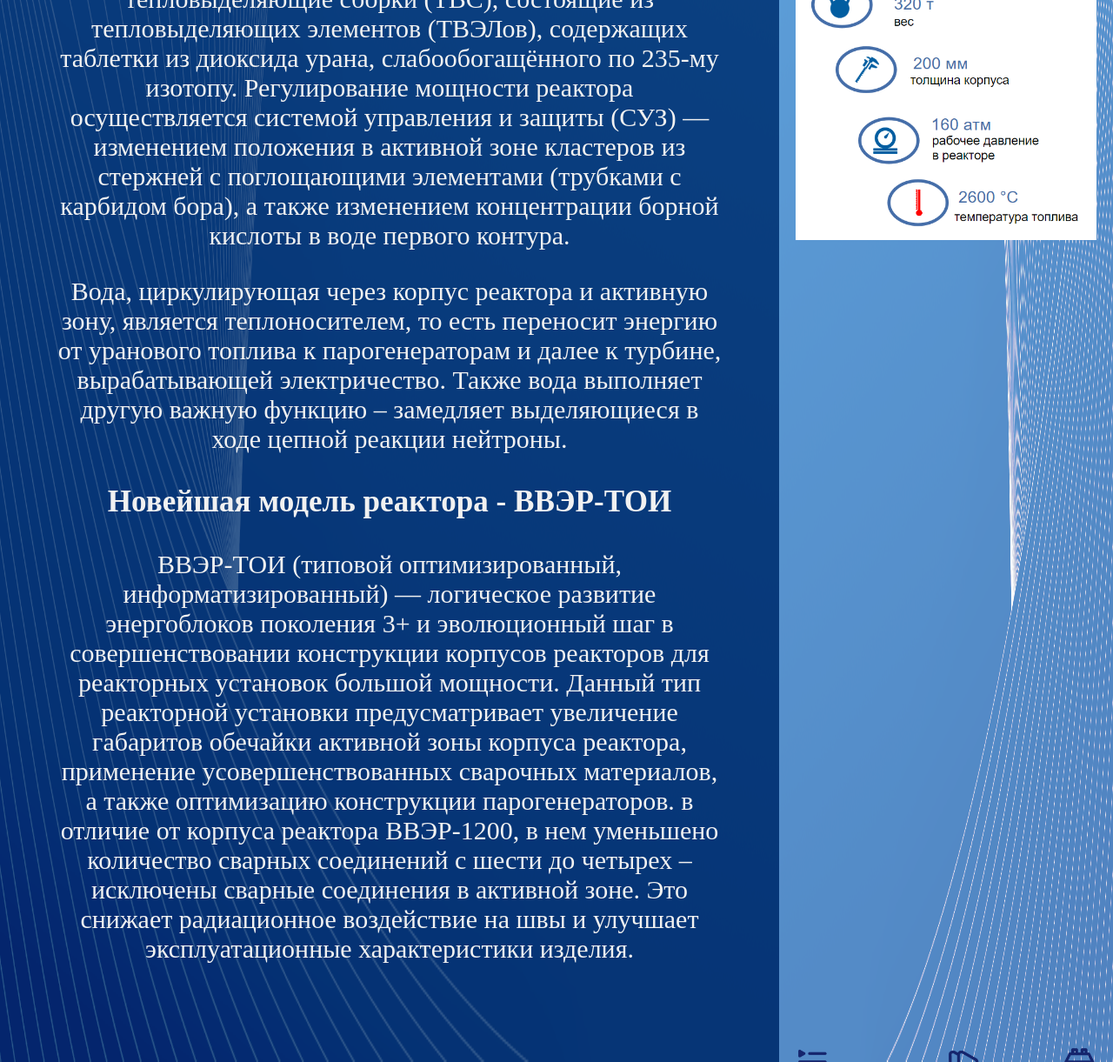
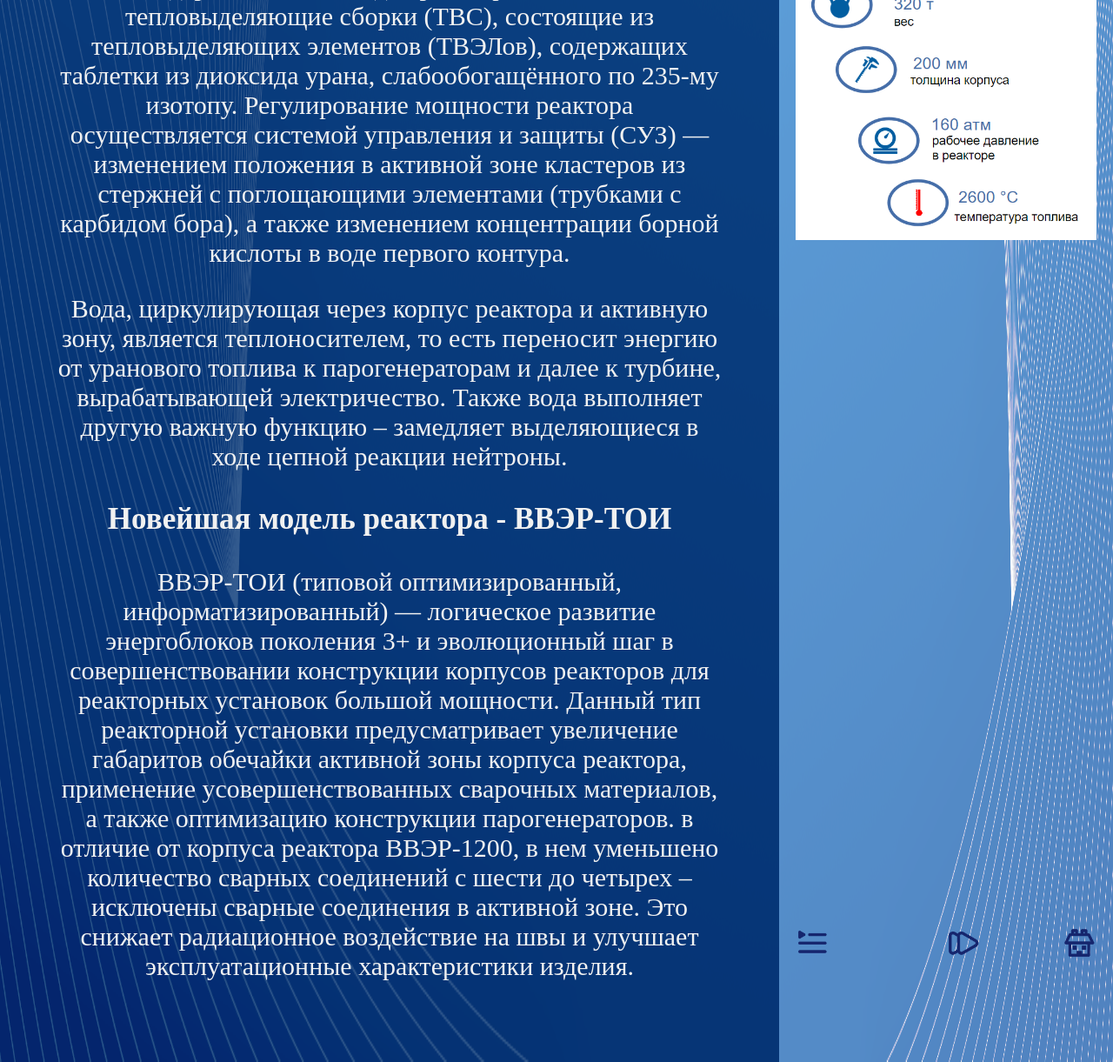
Before and after one commit to WetSock/atomic, a Django app: page /Demonstration/1.html in a window 1280 px wide. Shown: the part 732-1953 px from the top of the page at 87% size. Run offline with Django 3.2, Linux system fonts and the light colour scheme.

Commit message:
Удалил тег content, который только мешался

```diff
--- a/atom/atom_app/static/css/Scenario1/style.css
+++ b/atom/atom_app/static/css/Scenario1/style.css
@@ -11,6 +11,7 @@ body {
   width: 30%;
   position: fixed;
   z-index: 1;
+  padding-top: 20px;
   overflow-x: hidden;
 }
 
@@ -31,7 +32,6 @@ body {
   height: 90%;
   top: 0%;
   overflow-y: scroll;
-  padding-top: 20px;
 }
 
 .down {
@@ -39,6 +39,7 @@ body {
   height: 10%;
   bottom: 0%;
 }
+
 
 .centered {
   text-align: center;
@@ -55,12 +56,6 @@ body {
   top: 0%;
   left: 0%;
   transform: none;
-}
-.content {
-  position: absolute;
-  bottom: 0%;
-  left: 0%;
-  width: 100%;
 }
 
 .main-text {
--- a/atom/atom_app/templates/atom_app/Scenario1/Demonstration/1.html
+++ b/atom/atom_app/templates/atom_app/Scenario1/Demonstration/1.html
@@ -59,7 +59,6 @@
             </div>
         </div>
         <div class="split down">
-            <div class="content">
             <div class="menu">
                 <input id="menuButton" type="image" src="{% static 'images/menuu.png' %}" onclick="openNav()">
             </div>
@@ -71,7 +70,6 @@
             </div>
         </div>
     </div>
-    </div>
 
     <script type="text/javascript" src="{% static 'js/Scenario1/myscripts.js' %}"></script>
 
--- a/atom/atom_app/templates/atom_app/Scenario1/Demonstration/2.html
+++ b/atom/atom_app/templates/atom_app/Scenario1/Demonstration/2.html
@@ -53,7 +53,6 @@
             </div>
         </div>
         <div class="split down">
-            <div class="content">
             <div class="menu">
                 <input id="menuButton" type="image" src="{% static 'images/menuu.png' %}" onclick="openNav()">
             </div>
@@ -68,7 +67,6 @@
             </div>
         </div>
     </div>
-    </div>
 
   <script type="text/javascript" src="{% static 'js/Scenario1/myscripts.js' %}"></script>
 
--- a/atom/atom_app/templates/atom_app/Scenario1/Demonstration/3.html
+++ b/atom/atom_app/templates/atom_app/Scenario1/Demonstration/3.html
@@ -52,7 +52,6 @@
             </div>
         </div>
         <div class="split down">
-            <div class="content">
             <div class="menu">
                 <input id="menuButton" type="image" src="{% static 'images/menuu.png' %}" onclick="openNav()">
             </div>
@@ -67,7 +66,6 @@
             </div>
         </div>
     </div>
-    </div>
 
     <script type="text/javascript" src="{% static 'js/Scenario1/myscripts.js' %}"></script>
 
--- a/atom/atom_app/templates/atom_app/Scenario1/Demonstration/4.html
+++ b/atom/atom_app/templates/atom_app/Scenario1/Demonstration/4.html
@@ -53,7 +53,6 @@
 
 
         <div class="split down">
-            <div class="content">
             <div class="menu">
                 <input id="menuButton" type="image" src="{% static 'images/menuu.png' %}" onclick="openNav()">
             </div>
@@ -68,7 +67,6 @@
             </div>
         </div>
     </div>
-    </div>
 
     <script type="text/javascript" src="{% static 'js/Scenario1/myscripts.js' %}"></script>
 
--- a/atom/atom_app/templates/atom_app/Scenario1/Demonstration/5.html
+++ b/atom/atom_app/templates/atom_app/Scenario1/Demonstration/5.html
@@ -51,7 +51,6 @@
             </div>
         </div>
         <div class="split down">
-            <div class="content">
             <div class="menu">
                 <input id="menuButton" type="image" src="{% static 'images/menuu.png' %}" onclick="openNav()">
             </div>
@@ -64,7 +63,6 @@
             <div class="return">
                 <input id="homeButton" type="image" src="{% static 'images/home.png' %}" onclick="location.href='/';"/>
             </div>
-            </div>
         </div>
     </div>
 
--- a/atom/atom_app/templates/atom_app/Scenario1/Demonstration/6.html
+++ b/atom/atom_app/templates/atom_app/Scenario1/Demonstration/6.html
@@ -54,7 +54,6 @@
             </div>
         </div>
         <div class="split down">
-            <div class="content">
             <div class="menu">
                 <input id="menuButton" type="image" src="{% static 'images/menuu.png' %}" onclick="openNav()">
             </div>
@@ -67,7 +66,6 @@
             <div class="return">
                 <input id="homeButton" type="image" src="{% static 'images/home.png' %}" onclick="location.href='/';"/>
             </div>
-            </div>
         </div>
     </div>
 
--- a/atom/atom_app/templates/atom_app/Scenario1/Demonstration/7.html
+++ b/atom/atom_app/templates/atom_app/Scenario1/Demonstration/7.html
@@ -51,7 +51,6 @@
             </div>
         </div>
         <div class="split down">
-            <div class="content">
             <div class="menu">
                 <input id="menuButton" type="image" src="{% static 'images/menuu.png' %}" onclick="openNav()">
             </div>
@@ -64,7 +63,6 @@
             <div class="return">
                 <input id="homeButton" type="image" src="{% static 'images/home.png' %}" onclick="location.href='/';"/>
             </div>
-            </div>
         </div>
     </div>
 
--- a/atom/atom_app/templates/atom_app/Scenario1/Demonstration/8.html
+++ b/atom/atom_app/templates/atom_app/Scenario1/Demonstration/8.html
@@ -56,7 +56,6 @@
             </div>
         </div>
         <div class="split down">
-            <div class="content">
             <div class="menu">
                 <input id="menuButton" type="image" src="{% static 'images/menuu.png' %}" onclick="openNav()">
             </div>
@@ -69,7 +68,6 @@
             <div class="return">
                 <input id="homeButton" type="image" src="{% static 'images/home.png' %}" onclick="location.href='/';"/>
             </div>
-            </div>
         </div>
     </div>
 
--- a/atom/atom_app/templates/atom_app/Scenario1/Demonstration/9.html
+++ b/atom/atom_app/templates/atom_app/Scenario1/Demonstration/9.html
@@ -49,11 +49,9 @@ background-blend-mode: lighten;">
                 <img src="{% static 'images/trap/IMG_5579_resize.jpg' %}" alt="Avatar man">
                 <img src="{% static 'images/trap/IMG_5634.JPG' %}" alt="Avatar man">
                 <img src="{% static 'images/trap/ловушка.jpg' %}" alt="Avatar man">
-
             </div>
         </div>
         <div class="split down">
-    <div class="content">
             <div class="menu">
                 <input id="menuButton" type="image" src="{% static 'images/menuu.png' %}" onclick="openNav()">
             </div>
@@ -65,7 +63,6 @@ background-blend-mode: lighten;">
             </div>
         </div>
     </div>
-</div>
 
     <script type="text/javascript" src="{% static 'js/Scenario1/myscripts.js' %}"></script>
 
```
Lines whose indentation alone changed are shown as unchanged.
